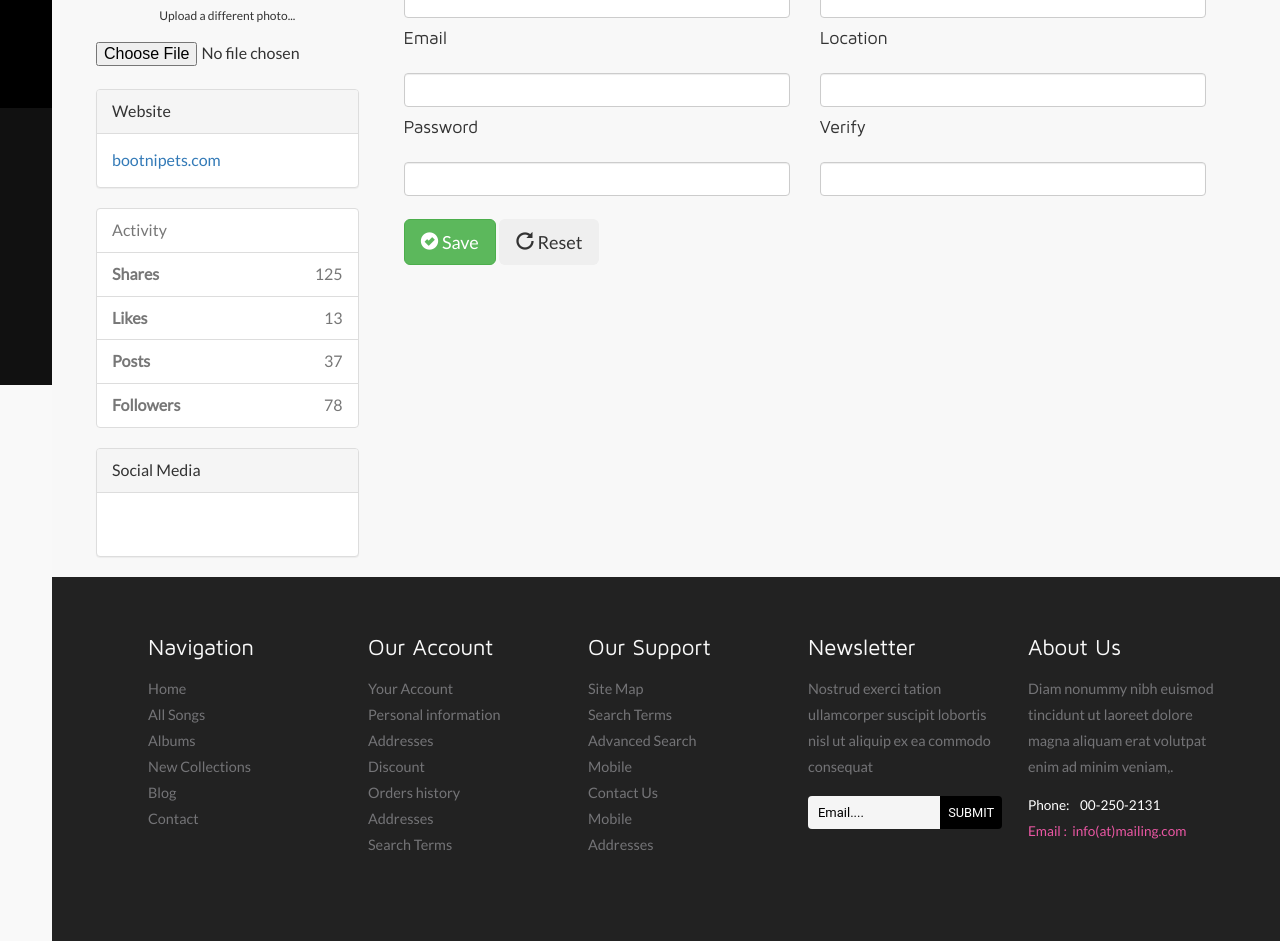
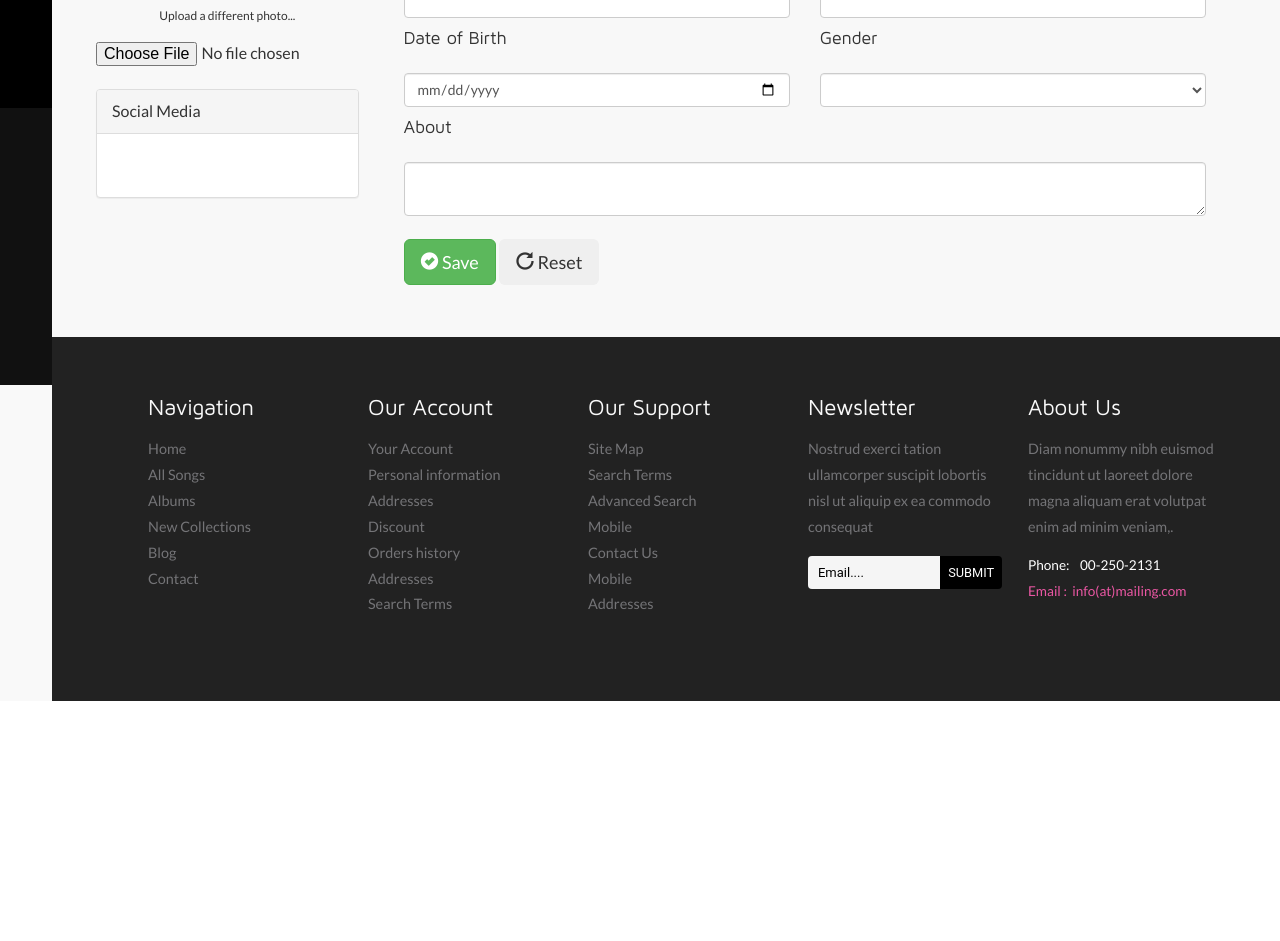
Before and after one commit to MekaTheAcedia/GenesisConstruct, a Laravel app: page /profile in a window 1280 px wide. Shown: the part 415-1356 px from the top of the page. After the commit the page ends 1116 px from the top, so only its background shows below. Run offline with Laravel 8, Linux system fonts and the light colour scheme; a user stored in the database is signed in; data comes from the database, SQL or seed files in the repository; both versions use the stored data as it was after the commit; some libraries are stand-ins or nearby versions; some web fonts are replaced.

Commit message:
profile function on beta pháe

```diff
--- a/app/Http/Controllers/MasterController.php
+++ b/app/Http/Controllers/MasterController.php
@@ -5,7 +5,9 @@ namespace App\Http\Controllers;
 use App\Http\Controllers\Controller;
 use App\Models\albums;
 use App\Models\songs;
+use App\Models\user;
 use Illuminate\Http\Request;
+use Illuminate\Support\Facades\Auth;
 
 class MasterController extends Controller {
 	public function indexSongs(Request $request) {
@@ -50,12 +52,58 @@ class MasterController extends Controller {
 	}
 
 	public function profile(Request $request) {
-
 		return view('profile');
 	}
 
 	public function profiledetails(Request $request) {
-
 		return view('profiledetails');
 	}
+
+	public function updateprofile(Request $request) {
+		if (is_null($request->input('username'))) {
+			$name = Auth::user()->name;
+		} else {
+			$name = $request->input('username');
+		};
+		if (is_null($request->input('email'))) {
+			$email = Auth::user()->email;
+		} else {
+			$email = $request->input('email');
+		};
+		if (is_null($request->input('location'))) {
+			$location = Auth::user()->location;
+		} else {
+			$location = $request->input('location');
+		};
+		if (is_null($request->input('password'))) {
+			$password = Auth::user()->password;
+		} else {
+			$password = $request->input('password');
+		};
+		if (is_null($request->input('dob'))) {
+			$dob = Auth::user()->dob;
+		} else {
+			$dob = $request->input('dob');
+		};
+		if (is_null($request->input('gender'))) {
+			$gender = Auth::user()->gender;
+		} else {
+			$gender = $request->input('gender');
+		};
+		if (is_null($request->input('about'))) {
+			$about = Auth::user()->about;
+		} else {
+			$about = $request->input('about');
+		};
+		user::where('id', Auth::id())->update([
+			'name' => $name,
+			'email' => $email,
+			'location' => $location,
+			'password' => $password,
+			'dob' => $dob,
+			'gender' => $gender,
+			'about' => $about,
+		]);
+		return redirect('profiledetails');
+	}
 }
--- a/resources/views/layouts/master.blade.php
+++ b/resources/views/layouts/master.blade.php
@@ -113,10 +113,11 @@ License URL: http://creativecommons.org/licenses/by/3.0/
 			<div class="profile_details">
 				<div class="col-md-4 serch-part">
 					<div id="sb-search" class="sb-search">
-						<form action="#" method="post">
-							<input class="sb-search-input" placeholder="Search" type="search" name="search" id="search">
+						<form method="post" action="{{route('search')}}">
+							{{ csrf_field() }}
+							<input class="sb-search-input" placeholder="Search" type="text" name="search" id="search">
 							<input class="sb-search-submit" type="submit" value="">
-							<span class="sb-icon-search"> </span>
+							<span class="sb-icon-search"><button type="submit" style="opacity: 0"></button></span>
 						</form>
 					</div>
 				</div>
--- a/resources/views/profile.blade.php
+++ b/resources/views/profile.blade.php
@@ -3,34 +3,17 @@
 <hr>
 <div class="container bootstrap snippet">
 	<div class="row">
-  		<div class="col-sm-10"><h1>User name</h1></div>
-    	<div class="col-sm-2"><a href="/users" class="pull-right"><img title="profile image" class="img-circle img-responsive" src="http://www.gravatar.com/avatar/28fd20ccec6865e2d5f0e1f4446eb7bf?s=100"></a></div>
+		<div class="col-sm-10"><h1>{{Auth::user()->name}}</h1></div>
+		<div class="col-sm-2"><img title="profile image" class="img-circle img-responsive" src="http://www.gravatar.com/avatar/28fd20ccec6865e2d5f0e1f4446eb7bf?s=100" style="opacity: 0;"></a></div>
 	</div>
 	<div class="row">
 		<div class="col-sm-3"><!--left col-->
-
-
 		<div class="text-center">
 			<img src="http://ssl.gstatic.com/accounts/ui/avatar_2x.png" class="avatar img-circle img-thumbnail" alt="avatar">
 			<h6>Upload a different photo...</h6>
 			<input type="file" class="text-center center-block file-upload">
-      </div></hr><br>
-
-
-          <div class="panel panel-default">
-            <div class="panel-heading">Website <i class="fa fa-link fa-1x"></i></div>
-            <div class="panel-body"><a href="http://bootnipets.com">bootnipets.com</a></div>
 		</div>
-
-
-          <ul class="list-group">
-            <li class="list-group-item text-muted">Activity <i class="fa fa-dashboard fa-1x"></i></li>
-            <li class="list-group-item text-right"><span class="pull-left"><strong>Shares</strong></span> 125</li>
-            <li class="list-group-item text-right"><span class="pull-left"><strong>Likes</strong></span> 13</li>
-            <li class="list-group-item text-right"><span class="pull-left"><strong>Posts</strong></span> 37</li>
-            <li class="list-group-item text-right"><span class="pull-left"><strong>Followers</strong></span> 78</li>
-          </ul>
-
+		<br>
 		<div class="panel panel-default">
 			<div class="panel-heading">Social Media</div>
 			<div class="panel-body">
@@ -38,66 +21,62 @@
 			</div>
 		</div>
 
+		<div class="panel panel-default" style="opacity: 0;">
+			<div class="panel-heading">Website <i class="fa fa-link fa-1x"></i></div>
+			<div class="panel-body"><a>bootnipets.com</a></div>
+		</div>
 		</div><!--/col-3-->
 		<div class="col-sm-9">
 			<div class="tab-content">
 				<div class="tab-pane active" id="home">
 					<hr>
-                  <form class="form" action="##" method="post" id="registrationForm">
+					<form class="form" action="{{route('updateprofile')}}" method="post" id="registrationForm">
+						{{csrf_field()}}
 						<div class="form-group">
 							<div class="col-xs-6">
-                              <label for="first_name"><h4>First name</h4></label>
-                              <input type="text" class="form-control" name="first_name" id="first_name">
+								<label for="username"><h4>Username</h4></label>
+								<input type="text" class="form-control" name="username" id="username">
 							</div>
 						</div>
 						<div class="form-group">
-
-                          <div class="col-xs-6">
-                            <label for="last_name"><h4>Last name</h4></label>
-                              <input type="text" class="form-control" name="last_name" id="last_name">
-                          </div>
-                      </div>
-
-                      <div class="form-group">
-
-                          <div class="col-xs-6">
-                              <label for="phone"><h4>Phone</h4></label>
-                              <input type="text" class="form-control" name="phone" id="phone">
-                          </div>
-                      </div>
-
-                      <div class="form-group">
-                          <div class="col-xs-6">
-                             <label for="mobile"><h4>Mobile</h4></label>
-                              <input type="text" class="form-control" name="mobile" id="mobile">
-                          </div>
-                      </div>
-                      <div class="form-group">
-
 							<div class="col-xs-6">
 								<label for="email"><h4>Email</h4></label>
 								<input type="email" class="form-control" name="email" id="email">
 							</div>
 						</div>
 						<div class="form-group">
-
 							<div class="col-xs-6">
-                              <label for="email"><h4>Location</h4></label>
-                              <input type="email" class="form-control" id="location">
+								<label for="location"><h4>Location</h4></label>
+								<input type="location" class="form-control" name="location" id="location">
 							</div>
 						</div>
 						<div class="form-group">
-
 							<div class="col-xs-6">
 								<label for="password"><h4>Password</h4></label>
 								<input type="password" class="form-control" name="password" id="password">
 							</div>
 						</div>
 						<div class="form-group">
-
 							<div class="col-xs-6">
-                            <label for="password2"><h4>Verify</h4></label>
-                              <input type="password" class="form-control" name="password2" id="password2">
+								<label for="dob"><h4>Date of Birth</h4></label>
+								<input type="date" class="form-control" name="dob" id="dob">
+							</div>
+						</div>
+						<div class="form-group">
+							<div class="col-xs-6">
+								<label for="gender"><h4>Gender</h4></label>
+								<select class="form-control" name="gender">
+									<option value=""></option>
+									<option value="Other">Other</option>
+									<option value="Male" >Male</option>
+									<option value="Female">Female</option>
+								</select>
+							</div>
+						</div>
+						<div class="form-group">
+							<div class="col-xs-12">
+								<label for="about"><h4>About</h4></label>
+								<textarea type="text" class="form-control" name="about" id="about"></textarea>
 							</div>
 						</div>
 						<div class="form-group">
@@ -111,34 +90,27 @@
 					<hr>
 					</div><!--/tab-pane-->
 					<div class="tab-pane" id="messages">
-
 						<h2></h2>
-
 						<hr>
 						<form class="form" action="##" method="post" id="registrationForm">
 							<div class="form-group">
-
 								<div class="col-xs-6">
 									<label for="first_name"><h4>First name</h4></label>
 									<input type="text" class="form-control" name="first_name" id="first_name" placeholder="first name" title="enter your first name if any.">
 								</div>
 							</div>
 							<div class="form-group">
-
 								<div class="col-xs-6">
 									<label for="last_name"><h4>Last name</h4></label>
 									<input type="text" class="form-control" name="last_name" id="last_name" placeholder="last name" title="enter your last name if any.">
 								</div>
 							</div>
-
 							<div class="form-group">
-
 								<div class="col-xs-6">
 									<label for="phone"><h4>Phone</h4></label>
 									<input type="text" class="form-control" name="phone" id="phone" placeholder="enter phone" title="enter your phone number if any.">
 								</div>
 							</div>
-
 							<div class="form-group">
 								<div class="col-xs-6">
 									<label for="mobile"><h4>Mobile</h4></label>
@@ -146,28 +118,24 @@
 								</div>
 							</div>
 							<div class="form-group">
-
 								<div class="col-xs-6">
 									<label for="email"><h4>Email</h4></label>
 									<input type="email" class="form-control" name="email" id="email" placeholder="you@email.com" title="enter your email.">
 								</div>
 							</div>
 							<div class="form-group">
-
 								<div class="col-xs-6">
 									<label for="email"><h4>Location</h4></label>
 									<input type="email" class="form-control" id="location" placeholder="somewhere" title="enter a location">
 								</div>
 							</div>
 							<div class="form-group">
-
 								<div class="col-xs-6">
 									<label for="password"><h4>Password</h4></label>
 									<input type="password" class="form-control" name="password" id="password" placeholder="password" title="enter your password.">
 								</div>
 							</div>
 							<div class="form-group">
-
 								<div class="col-xs-6">
 									<label for="password2"><h4>Verify</h4></label>
 									<input type="password" class="form-control" name="password2" id="password2" placeholder="password2" title="enter your password2.">
@@ -181,36 +149,28 @@
 								</div>
 							</div>
 						</form>
-
 						</div><!--/tab-pane-->
 						<div class="tab-pane" id="settings">
-
-
 							<hr>
 							<form class="form" action="##" method="post" id="registrationForm">
 								<div class="form-group">
-
 									<div class="col-xs-6">
 										<label for="first_name"><h4>First name</h4></label>
 										<input type="text" class="form-control" name="first_name" id="first_name" placeholder="first name" title="enter your first name if any.">
 									</div>
 								</div>
 								<div class="form-group">
-
 									<div class="col-xs-6">
 										<label for="last_name"><h4>Last name</h4></label>
 										<input type="text" class="form-control" name="last_name" id="last_name" placeholder="last name" title="enter your last name if any.">
 									</div>
 								</div>
-
 								<div class="form-group">
-
 									<div class="col-xs-6">
 										<label for="phone"><h4>Phone</h4></label>
 										<input type="text" class="form-control" name="phone" id="phone" placeholder="enter phone" title="enter your phone number if any.">
 									</div>
 								</div>
-
 								<div class="form-group">
 									<div class="col-xs-6">
 										<label for="mobile"><h4>Mobile</h4></label>
@@ -218,28 +178,24 @@
 									</div>
 								</div>
 								<div class="form-group">
-
 									<div class="col-xs-6">
 										<label for="email"><h4>Email</h4></label>
 										<input type="email" class="form-control" name="email" id="email" placeholder="you@email.com" title="enter your email.">
 									</div>
 								</div>
 								<div class="form-group">
-
 									<div class="col-xs-6">
 										<label for="email"><h4>Location</h4></label>
 										<input type="email" class="form-control" id="location" placeholder="somewhere" title="enter a location">
 									</div>
 								</div>
 								<div class="form-group">
-
 									<div class="col-xs-6">
 										<label for="password"><h4>Password</h4></label>
 										<input type="password" class="form-control" name="password" id="password" placeholder="password" title="enter your password.">
 									</div>
 								</div>
 								<div class="form-group">
-
 									<div class="col-xs-6">
 										<label for="password2"><h4>Verify</h4></label>
 										<input type="password" class="form-control" name="password2" id="password2" placeholder="password2" title="enter your password2.">
@@ -254,10 +210,8 @@
 								</div>
 							</form>
 						</div>
-
 					</div><!--/tab-pane-->
 				</div><!--/tab-content-->
-
 			</div><!--/col-9-->
 		</div><!--/row-->
 @stop
--- a/routes/web.php
+++ b/routes/web.php
@@ -27,13 +27,15 @@ Route::get('/typography', function () {
 	return view('typography');
 });
 
-Route::get('/search', ['as' => 'search', 'uses' => 'MasterController@search']);
+Route::post('/search', ['as' => 'search', 'uses' => 'MasterController@search']);
 
 Route::get('/logout', ['as' => 'logout', 'uses' => 'Auth\LogoutController@getLogout']);
 
 Route::get('/profile', ['as' => 'profile', 'uses' => 'MasterController@profile']);
 
 Route::get('/profiledetails', ['as' => 'profiledetails', 'uses' => 'MasterController@profiledetails']);
+
+Route::post('/updateprofile', ['as' => 'updateprofile', 'uses' => 'MasterController@updateprofile']);
 
 Route::group(['middleware' => 'auth'], function () {
 	//    Route::get('/link1', function ()    {
```
Also changed, not shown: app/Models/user.php (added, +9 -0 lines), genesisconstruct.sql (+48 -12 lines), database/migrations/2018_10_26_025541_create_users_table.php (added), 2 other files. Lines whose indentation alone changed are shown as unchanged.
